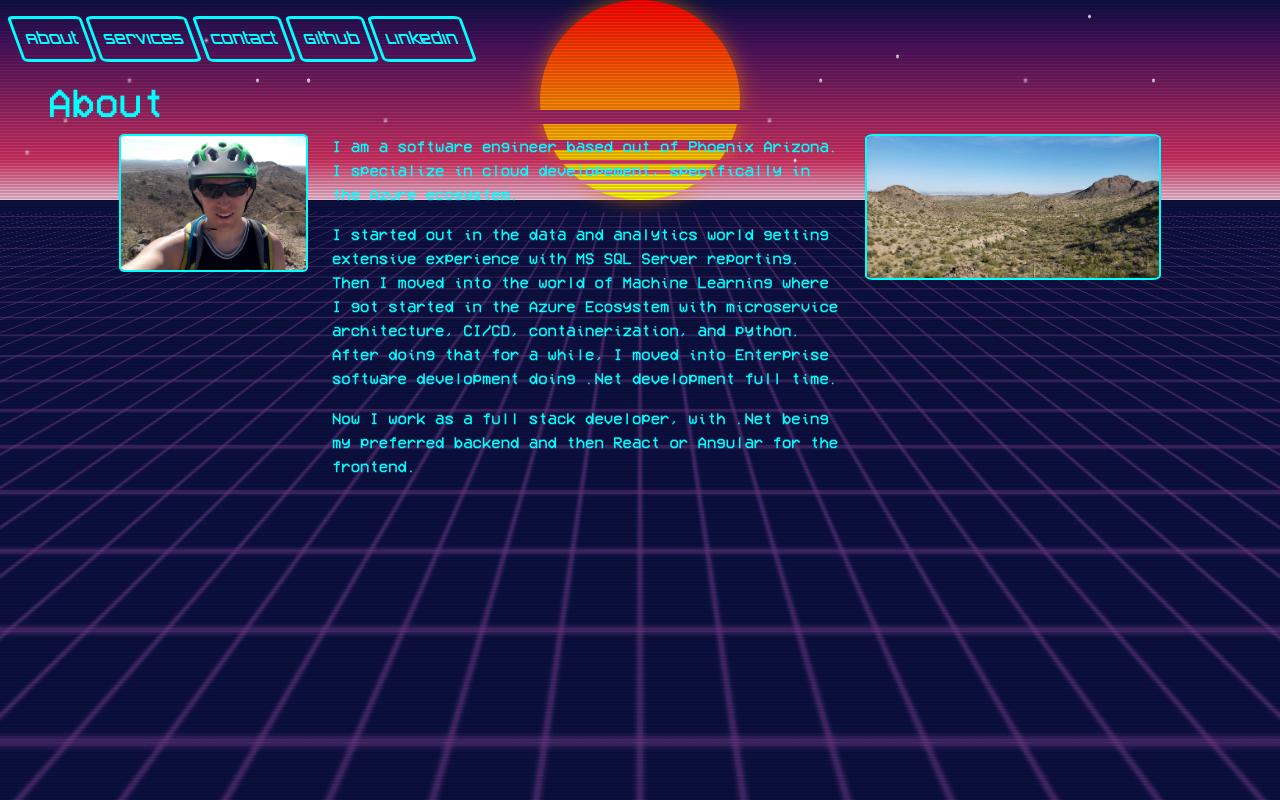
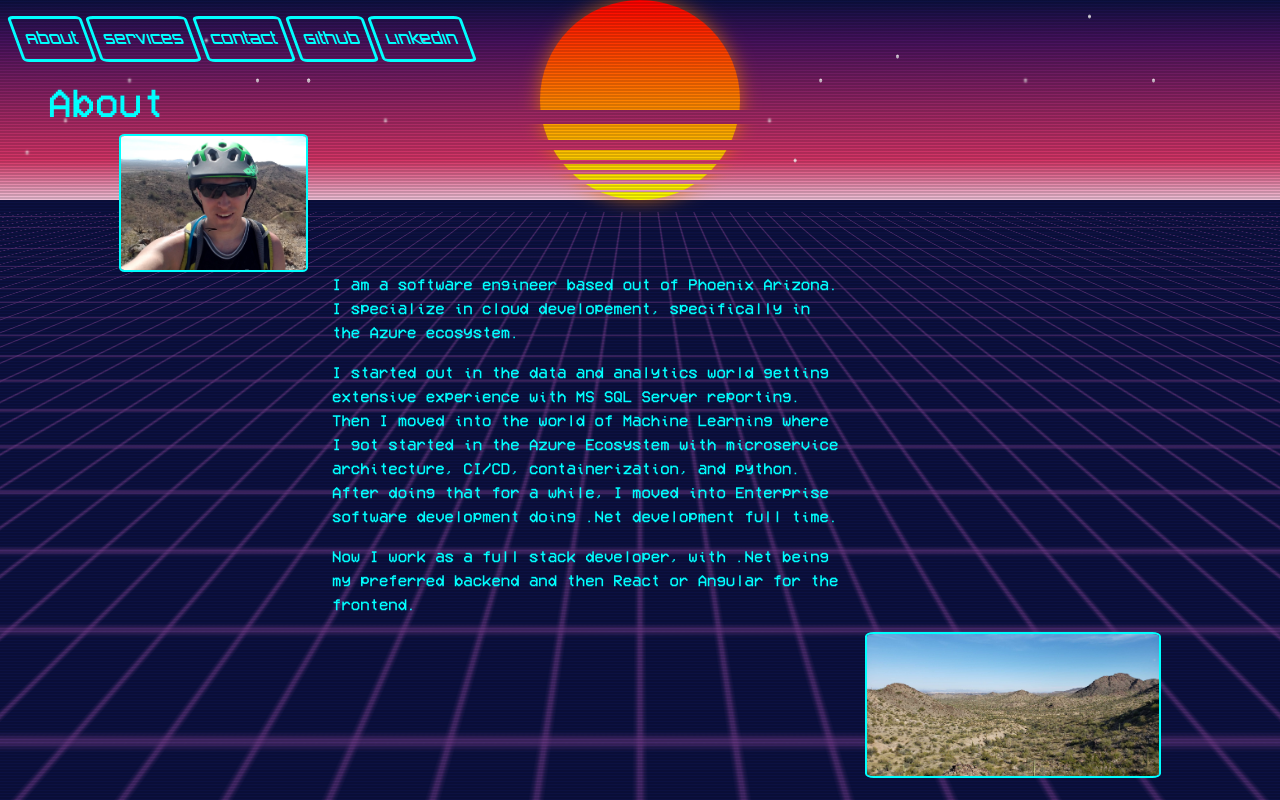
Before and after one commit to jeqb/Website.Frontend, a React (Create React App) app: page /about in a window 1280 px wide. Built offline with nearby package versions, Linux system fonts and the light colour scheme.

Commit message:
tweaked about page. more palatable?

```diff
--- a/src/components/about/About.js
+++ b/src/components/about/About.js
@@ -1,6 +1,7 @@
 import React from 'react';
 import Self from './self.jpg';
 import Desert from './desert.jpg';
+import Sunset from './sunset.jpg';
 
 const About = () => {
   return (
@@ -24,6 +25,11 @@ const About = () => {
             style={{borderRadius: '3%', border: '2px solid cyan'}}
           />
         </div>
+      </div>
+      <div className="row">
+        <div className="col-lg-3 col-md-3">
+          {/* spacer */}
+        </div>
         <div className="col-lg-5 col-md-5 col-sm-12">
           <p>
             I am a software engineer based out of Phoenix Arizona. I specialize in
@@ -41,6 +47,11 @@ const About = () => {
             then React or Angular for the frontend.
           </p>
         </div>
+      </div>
+      <div className="row">
+        <div className="col-lg-8 col-md-8">
+          {/* spacer */}
+        </div>
         <div className="col-lg-3 col-md-3 col-sm-12">
           <img
             src={Desert}
```
